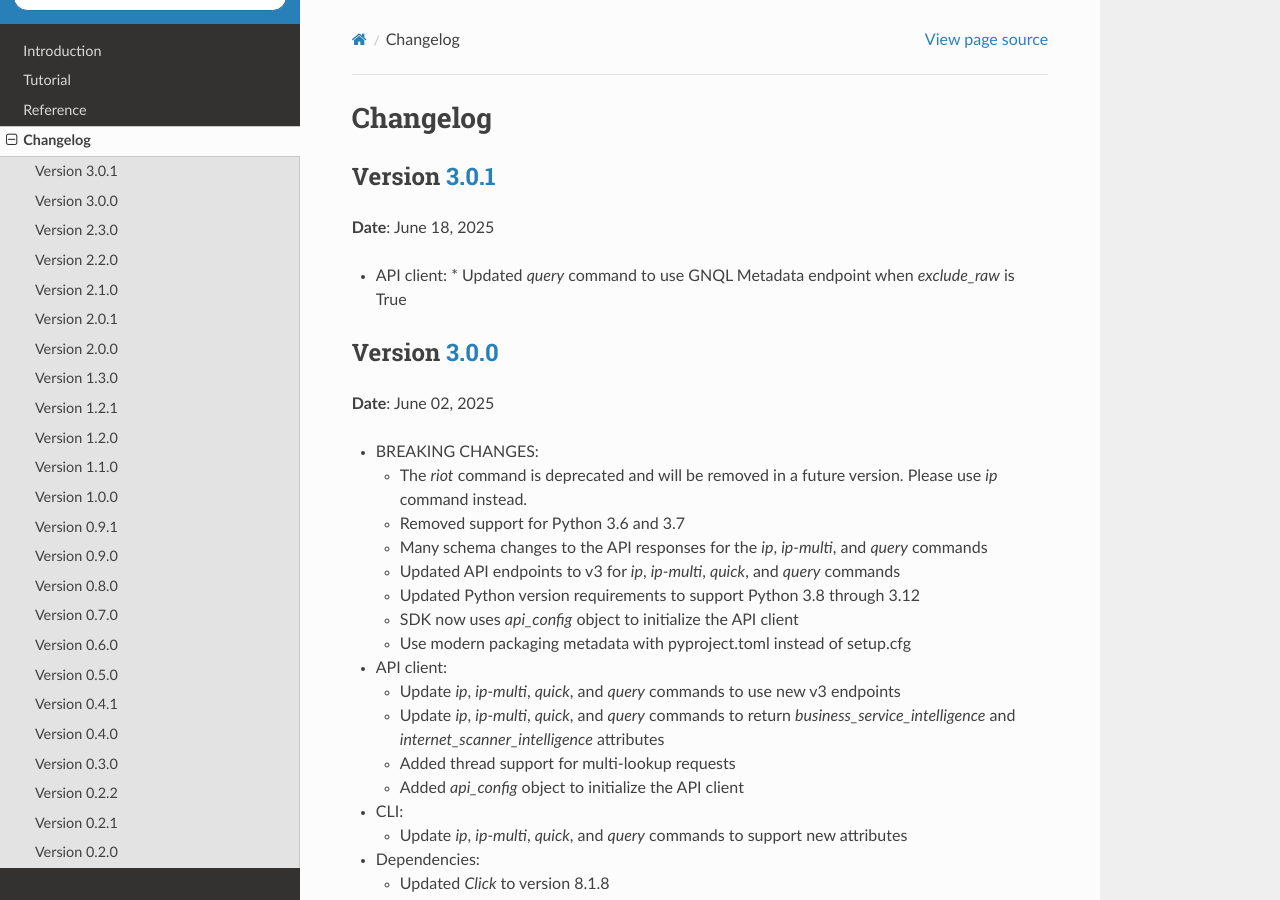
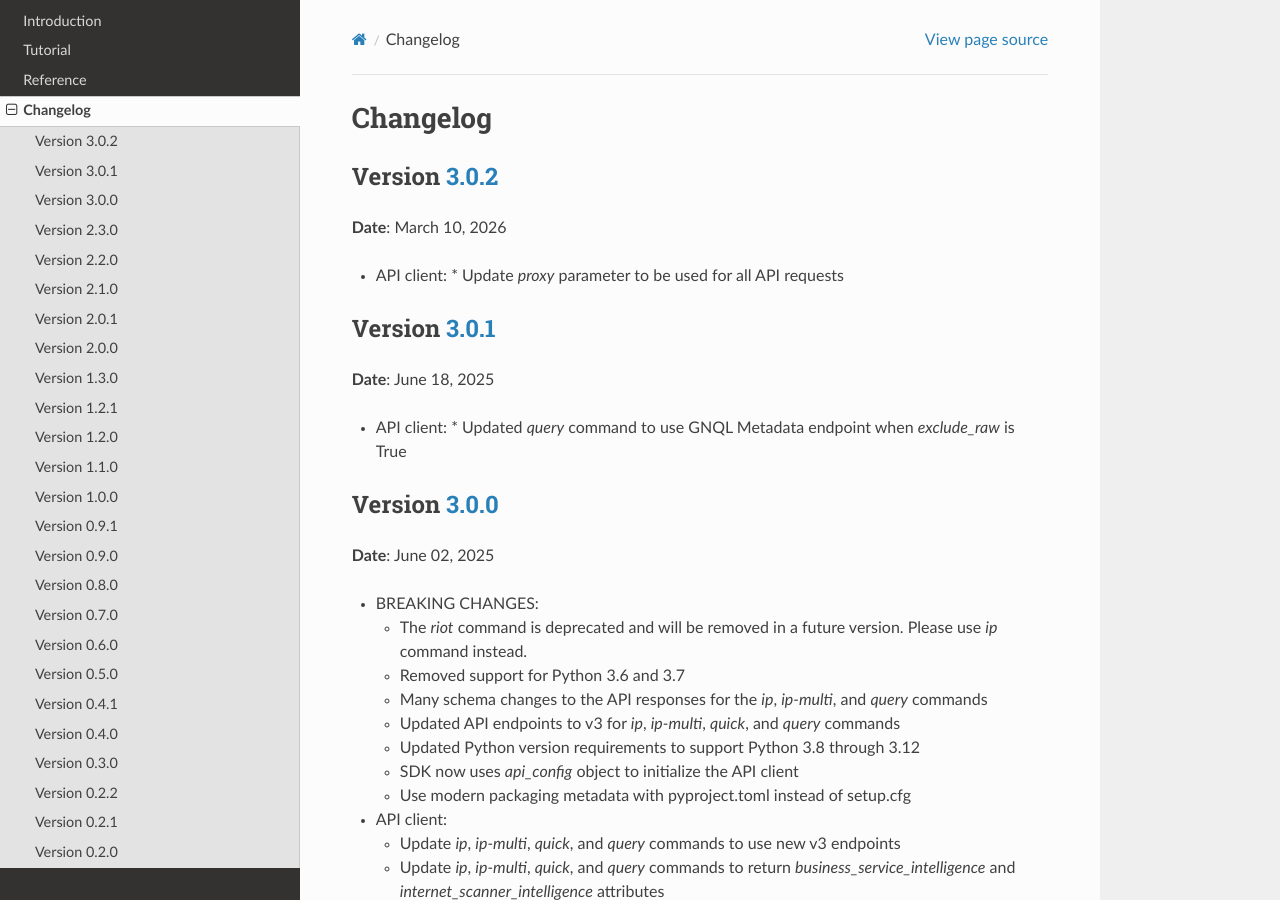
Before and after one commit to GreyNoise-Intelligence/pygreynoise, a Sphinx documentation site: the page built from docs/source/changelog.rst, in a window 1280 px wide and 900 px high. Built offline with Sphinx 7.4.7 and the Read the Docs theme 3.1.0, drawn with Linux system fonts in a browser that asks for light colours.

Commit message:
v3.0.2 (#878) (#879)
* fix proxy, bump ver

* fix toml

* remove sonarcloud check

```diff
--- a/CHANGELOG.rst
+++ b/CHANGELOG.rst
@@ -1,6 +1,13 @@
 =========
 Changelog
 =========
+
+Version `3.0.2`_
+================
+**Date**: March 10, 2026
+
+* API client:
+  * Update `proxy` parameter to be used for all API requests
 
 Version `3.0.1`_
 ================
@@ -475,4 +482,5 @@
 .. _`2.2.0`: https://github.com/GreyNoise-Intelligence/pygreynoise/compare/v2.1.0...2.2.0
 .. _`2.3.0`: https://github.com/GreyNoise-Intelligence/pygreynoise/compare/v2.2.0...2.3.0
 .. _`3.0.0`: https://github.com/GreyNoise-Intelligence/pygreynoise/compare/v2.3.0...v3.0.0
-.. _`3.0.1`: https://github.com/GreyNoise-Intelligence/pygreynoise/compare/v3.0.0...HEAD
+.. _`3.0.1`: https://github.com/GreyNoise-Intelligence/pygreynoise/compare/v3.0.0...v3.0.1
+.. _`3.0.2`: https://github.com/GreyNoise-Intelligence/pygreynoise/compare/v3.0.1...HEAD
--- a/docs/source/conf.py
+++ b/docs/source/conf.py
@@ -25,7 +25,7 @@
 author = "GreyNoise Intelligence"
 
 # The full version, including alpha/beta/rc tags
-release = "3.0.1"
+release = "3.0.2"
 
 
 # -- General configuration ---------------------------------------------------
--- a/pyproject.toml
+++ b/pyproject.toml
@@ -4,7 +4,7 @@
 
 [project]
 name = "greynoise"
-version = "3.0.1"
+version = "3.0.2"
 description = "Abstraction to interact with GreyNoise API."
 readme = {file = "README.rst", content-type = "text/x-rst"}
 requires-python = ">=3.8"
--- a/src/greynoise/__version__.py
+++ b/src/greynoise/__version__.py
@@ -5,4 +5,4 @@
 __maintainer__ = "GreyNoise Intelligence"
 __email__ = "support@greynoise.io"
 __status__ = "BETA"
-__version__ = "3.0.1"
+__version__ = "3.0.2"
```
Also changed, not shown: .bumpversion.cfg, 2 other files.
